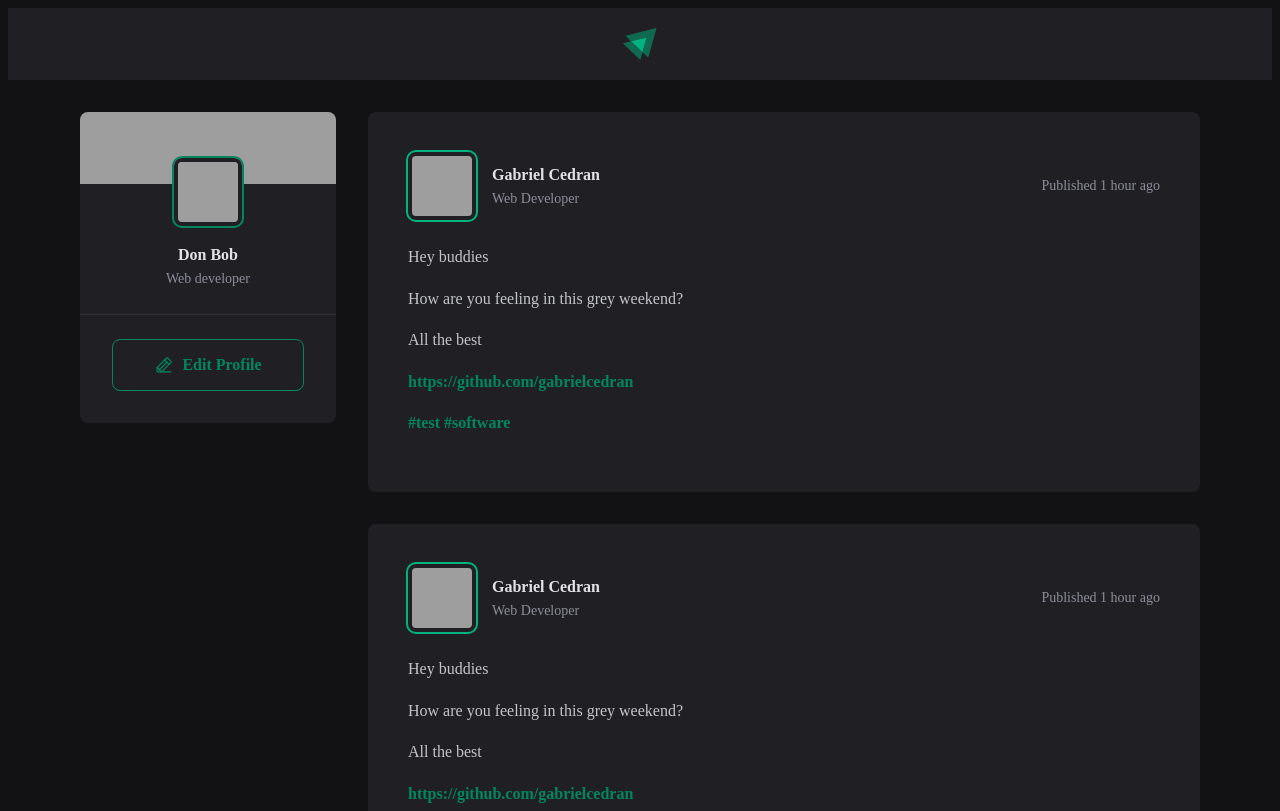
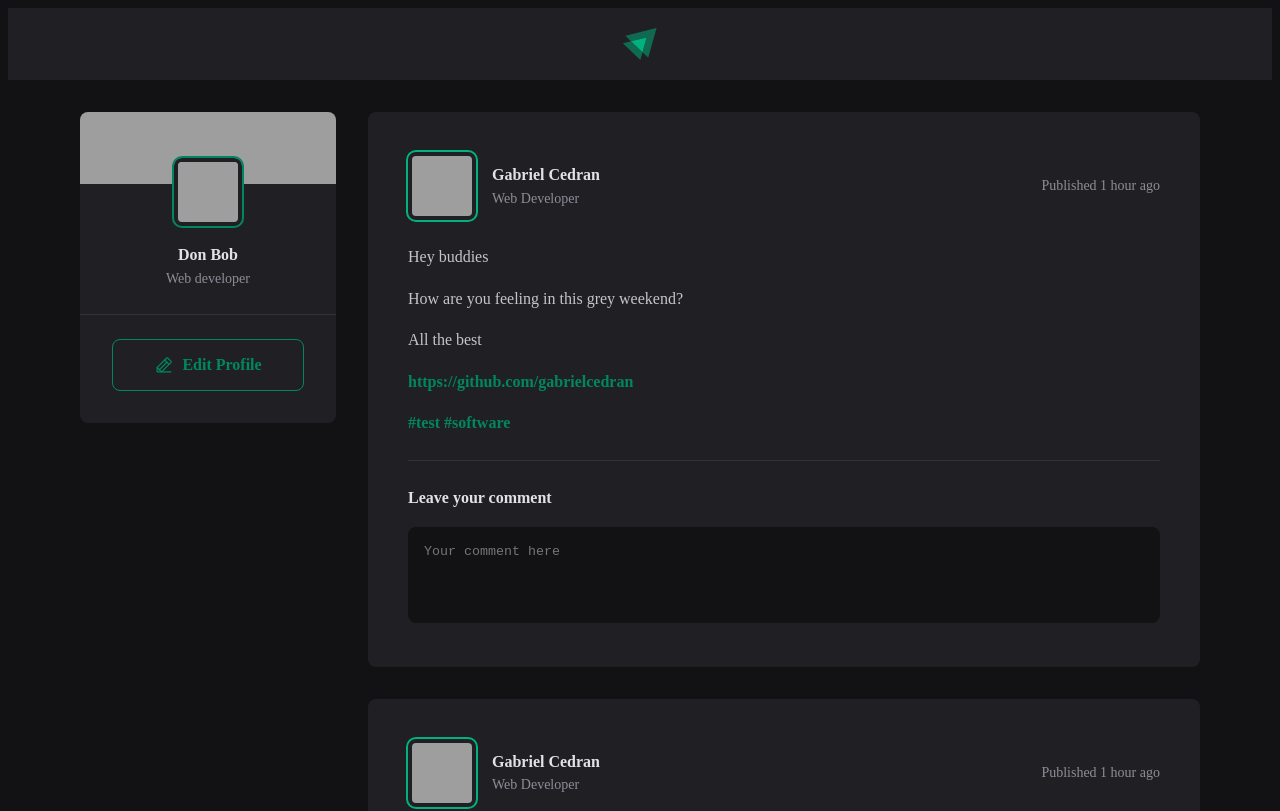
Before and after one commit to gabrielcedran/01-react-vitejs-fundamentals, a React (Vite) app: page / in a window 1280 px wide. Shown: the top 811 px of the page. Built offline with nearby package versions, Linux system fonts and the light colour scheme; grey boxes are pictures that could not be loaded.

Commit message:
Comment form

```diff
--- a/src/components/Post.jsx
+++ b/src/components/Post.jsx
@@ -13,6 +13,7 @@
                 </div>
                 <time title="May 11th, 2022 at 09:30" dateTime="2022-05-11 09:30:11">Published 1 hour ago</time>
             </header>
+
             <div className={styles.content}>
                 <p>Hey buddies</p>
                 <p>How are you feeling in this grey weekend?</p>
@@ -20,6 +21,19 @@
                 <p><a href="#">https://github.com/gabrielcedran</a></p>
                 <p><a href="#">#test</a>{' '}<a href="#">#software</a></p>
             </div>
+
+            <form className={styles.commentForm}>
+                <strong>Leave your comment</strong>
+
+                <textarea
+                    placeholder="Your comment here"
+                    required
+                />
+
+                <footer>
+                    <button type='submit'>Submit</button>
+                </footer>
+            </form>
         </article>
     )
 }
--- a/src/components/Post.module.css
+++ b/src/components/Post.module.css
@@ -65,3 +65,56 @@
 .content a:hover {
     color: var(--green-400);
 }
+
+.commentForm {
+    width: 100%;
+    margin-top: 1.5rem;
+    padding-top: 1.5rem;
+    border-top: 1px solid var(--grey-600);
+
+}
+
+.commentForm > strong {
+    line-height: 1.6;
+    color: var(--grey-100);
+}
+
+.commentForm textarea {
+    width: 100%;
+    background: var(--grey-900);
+    border: 0;
+    resize: none;
+    height: 6rem;
+    padding: 1rem;
+    border-radius: 8px;
+    color: var(--grey-100);
+    line-height: 1.4;
+    margin-top: 1rem;
+}
+
+.commentForm footer {
+    visibility: hidden;
+    max-height: 0;
+}
+
+.commentForm:focus-within footer {
+    visibility: visible;
+    max-height: none;
+}
+
+.commentForm button[type=submit] {
+    padding: 1rem 1.5rem;
+    margin-top: 1rem;
+    border-radius: 8px;
+    border: 0;
+    background: var(--green-500);
+    color: var(--white);
+    font-weight: bold;
+    cursor: pointer;
+    transition: background 0.1s;
+
+}
+
+.commentForm button[type=submit]:hover {
+    background: var(--green-400);
+}
--- a/src/global.css
+++ b/src/global.css
@@ -11,6 +11,12 @@
     --green-400: #00B37E;
     --green-500: #00875f;
 }
+
+:focus {
+    outline: transparent;
+    box-shadow: 0 0 0 2px var(--green-500);
+}
+
 
 // border-box components' width and height include padding and border, unlike content-box
 * {
@@ -31,3 +37,7 @@
     font-weight: 400;
     font-size: 1rem;
 }
+
+textarea {
+    box-sizing: border-box;
+}
```
